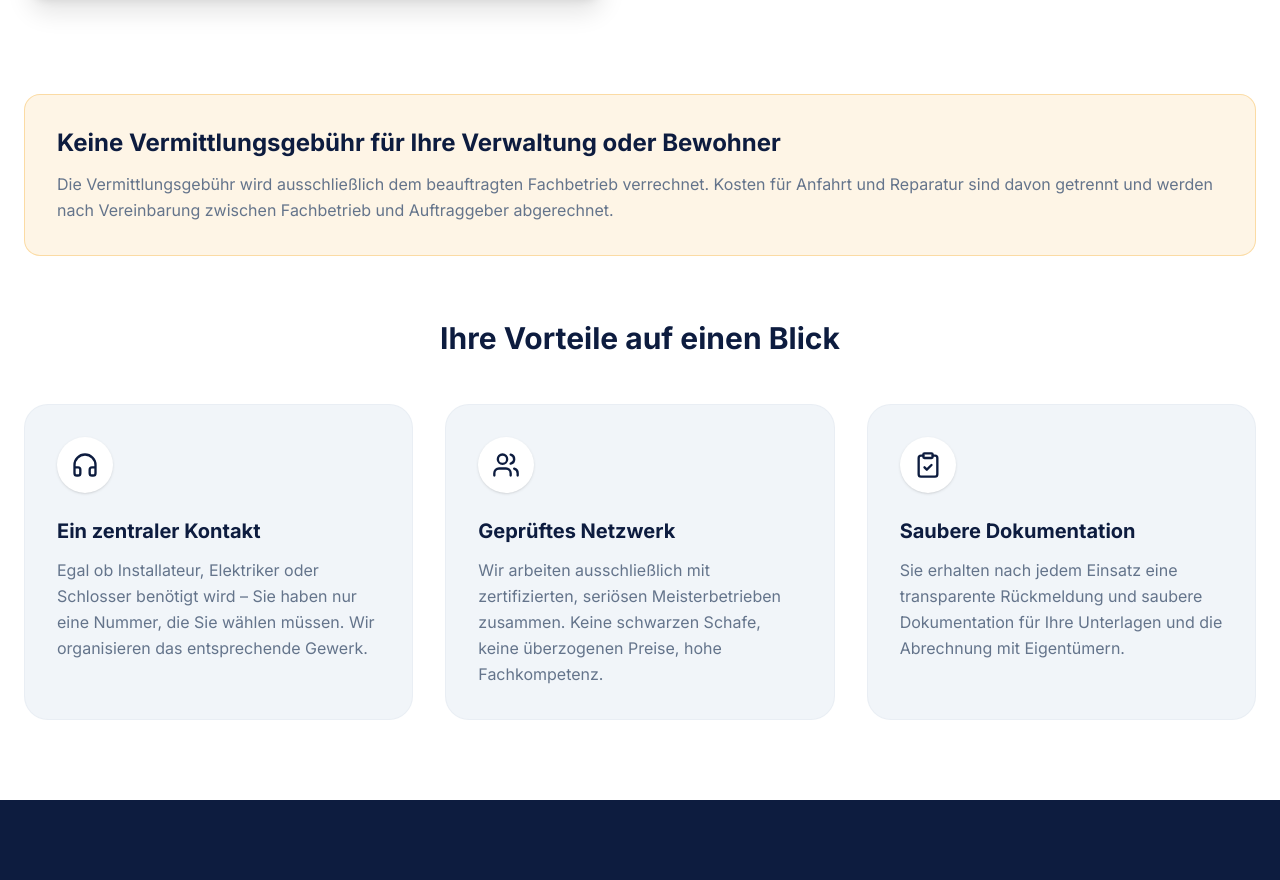
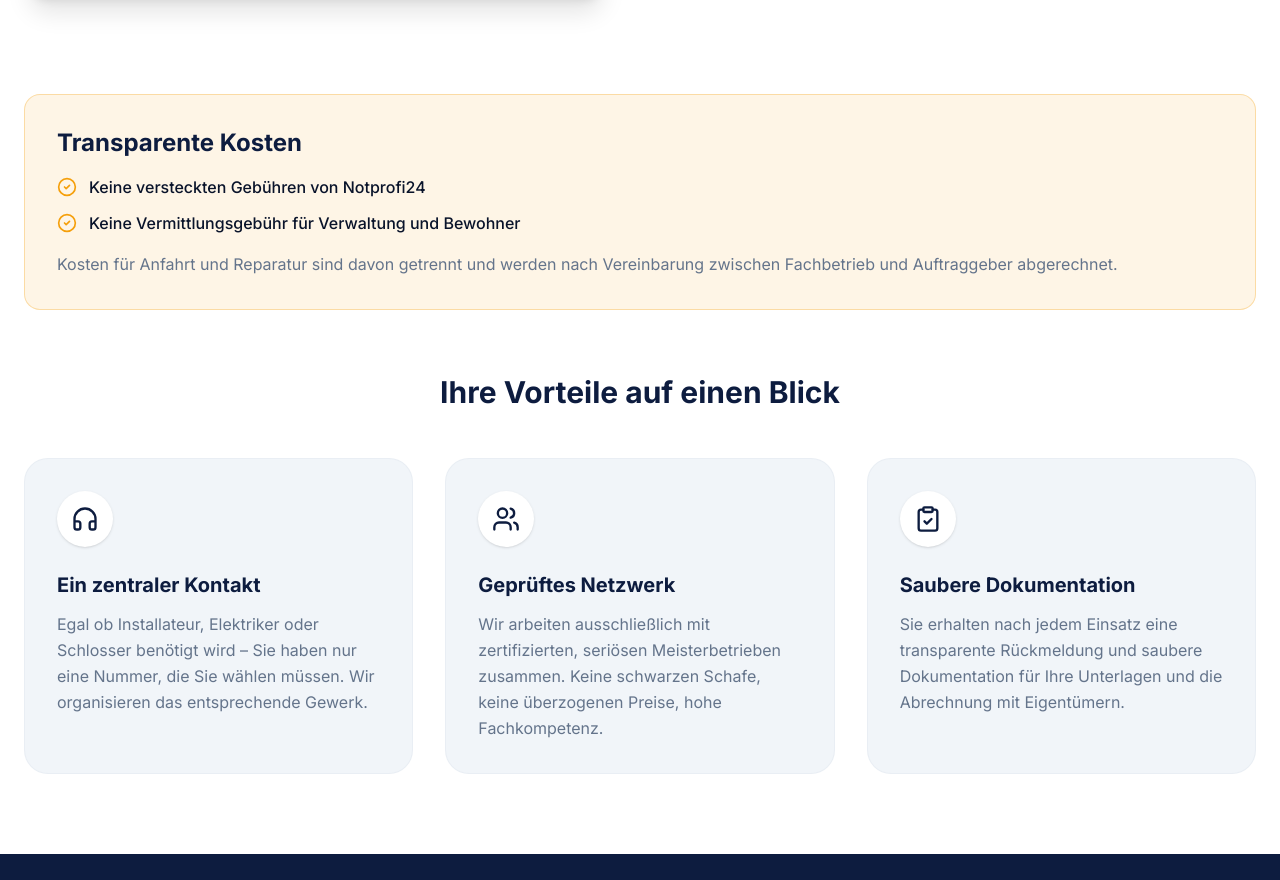
Before and after one commit to tufan8877/Notprofi24, a React (Vite) app: page /hausverwaltungen in a window 1280 px wide. Shown: the part 1388-2268 px from the top of the page. Built offline with nearby package versions, Linux system fonts and the light colour scheme.

Commit message:
Add checked cost clarification to Hausverwaltungen page

```diff
--- a/src/pages/Hausverwaltungen.tsx
+++ b/src/pages/Hausverwaltungen.tsx
@@ -1,6 +1,6 @@
 import { motion } from "framer-motion";
 import { Link } from "wouter";
-import { Phone, Building2, ClipboardCheck, Users, HeadphonesIcon, Building } from "lucide-react";
+import { Phone, Building2, ClipboardCheck, Users, HeadphonesIcon, Building, CheckCircle2 } from "lucide-react";
 import { Button } from "@/components/ui/button";
 
 export default function Hausverwaltungen() {
@@ -76,9 +76,13 @@ export default function Hausverwaltungen() {
           </div>
 
           <div className="mb-16 rounded-2xl border border-secondary/30 bg-secondary/10 p-6 md:p-8">
-            <h3 className="text-xl md:text-2xl font-bold text-primary mb-3">Keine Vermittlungsgebühr für Ihre Verwaltung oder Bewohner</h3>
+            <h3 className="text-xl md:text-2xl font-bold text-primary mb-4">Transparente Kosten</h3>
+            <ul className="space-y-3 mb-4">
+              <li className="flex items-center gap-3 text-foreground font-medium"><CheckCircle2 className="w-5 h-5 shrink-0 text-secondary" /> Keine versteckten Gebühren von Notprofi24</li>
+              <li className="flex items-center gap-3 text-foreground font-medium"><CheckCircle2 className="w-5 h-5 shrink-0 text-secondary" /> Keine Vermittlungsgebühr für Verwaltung und Bewohner</li>
+            </ul>
             <p className="text-muted-foreground leading-relaxed">
-              Die Vermittlungsgebühr wird ausschließlich dem beauftragten Fachbetrieb verrechnet. Kosten für Anfahrt und Reparatur sind davon getrennt und werden nach Vereinbarung zwischen Fachbetrieb und Auftraggeber abgerechnet.
+              Kosten für Anfahrt und Reparatur sind davon getrennt und werden nach Vereinbarung zwischen Fachbetrieb und Auftraggeber abgerechnet.
             </p>
           </div>
 
```
